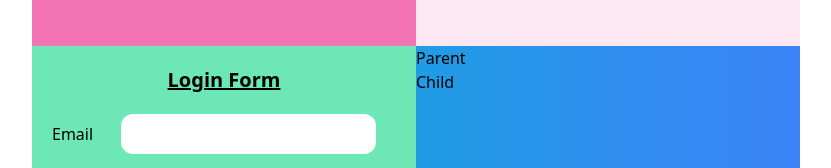
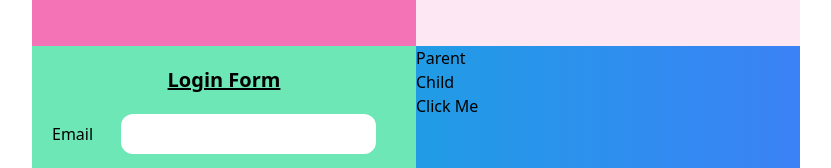
Before and after one commit to DecentraMindsCoin/hired-in-next, a Next.js app: page / in a window 1280 px wide. Shown: the part 2334-2502 px from the top of the page, without its empty margins (224-1055 px from the left). Built offline with nearby package versions, Linux system fonts and the light colour scheme; no server answers.

Commit message:
add click me button to childtoparent component

```diff
--- a/src/components/ChildToParent/Child.js
+++ b/src/components/ChildToParent/Child.js
@@ -2,7 +2,10 @@ import React from 'react'
 
 const Child = () => {
   return (
-    <div>Child</div>
+    <div>
+      <h1>Child</h1>
+      <button>Click Me</button>
+    </div>
   )
 }
 
```
